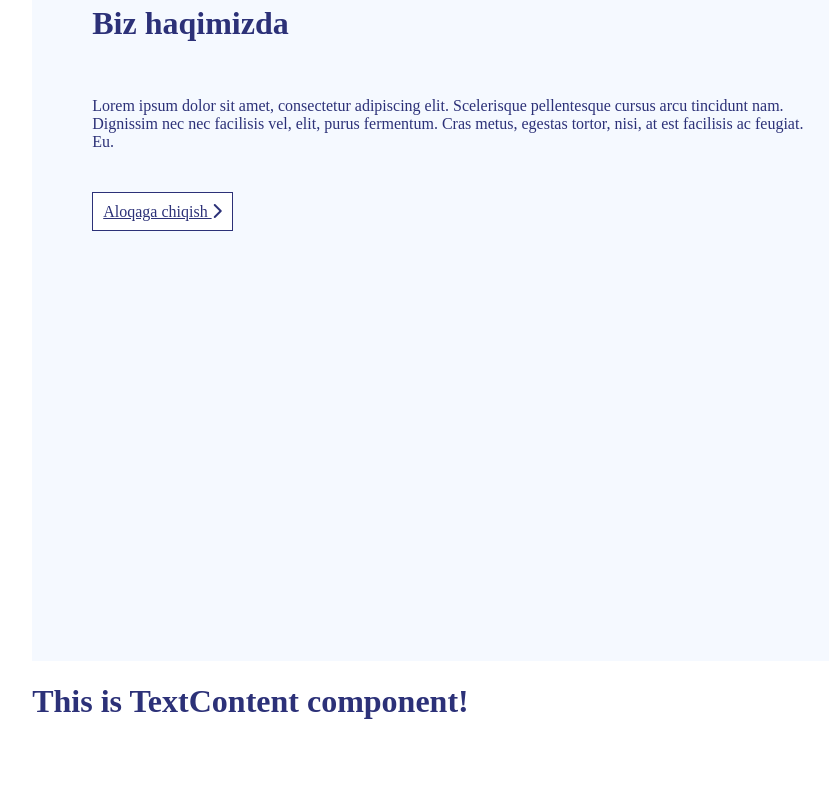
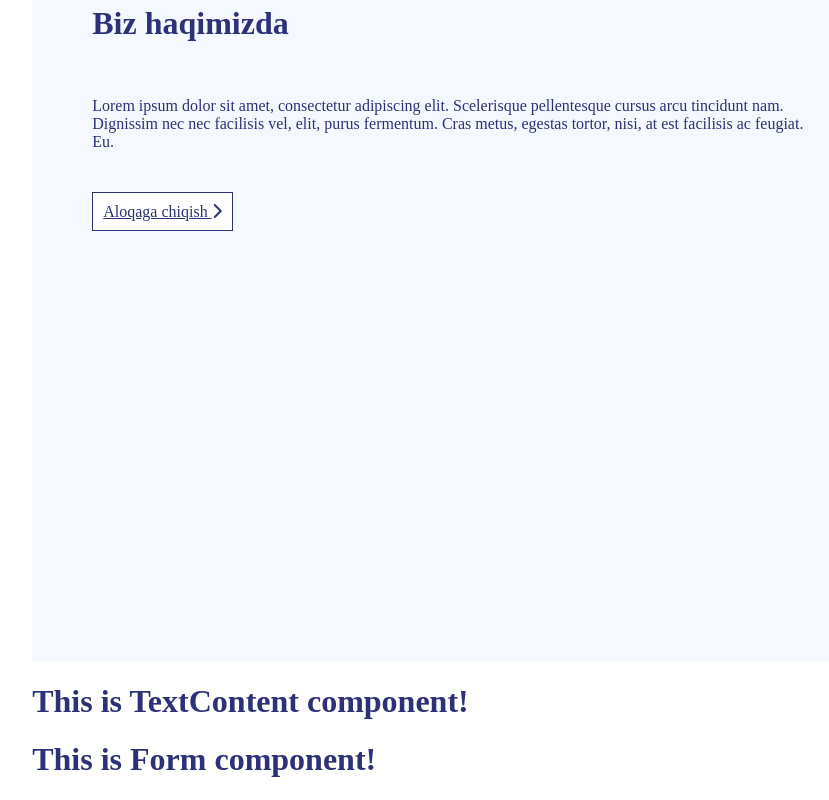
Before and after one commit to hakimov-dev/truck-service-landing, a Vue app: page / in a window 1280 px wide. Shown: the part 4216-5016 px from the top of the page, without its empty margins (39-868 px from the left). Before the commit the page ends 4957 px from the top, so only its background shows below. Built offline with nearby package versions, Linux system fonts and the light colour scheme; the HTML template or start-up script is replaced by a standard one.

Commit message:
import new 'Form' component.

```diff
--- a/src/components/Contact/index.vue
+++ b/src/components/Contact/index.vue
@@ -1,15 +1,17 @@
 <template>
     <div class="container">
        <TextContent />
+       <Form />
     </div>
 </template>
 
 <script>
 import TextContent from './components/TexContent'
+import Form from './components/Form'
 export default {
   name: 'Contact',
   components: {
-    TextContent
+    TextContent, Form
   }
 }
 </script>
```
